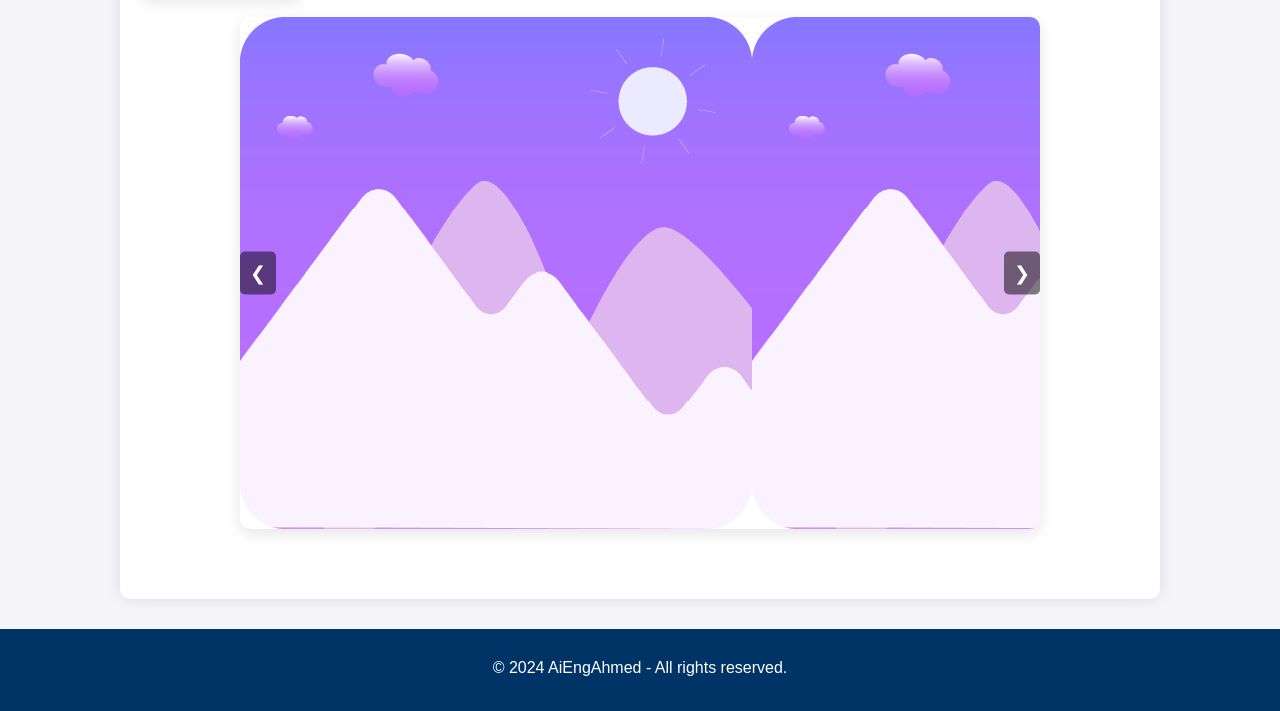
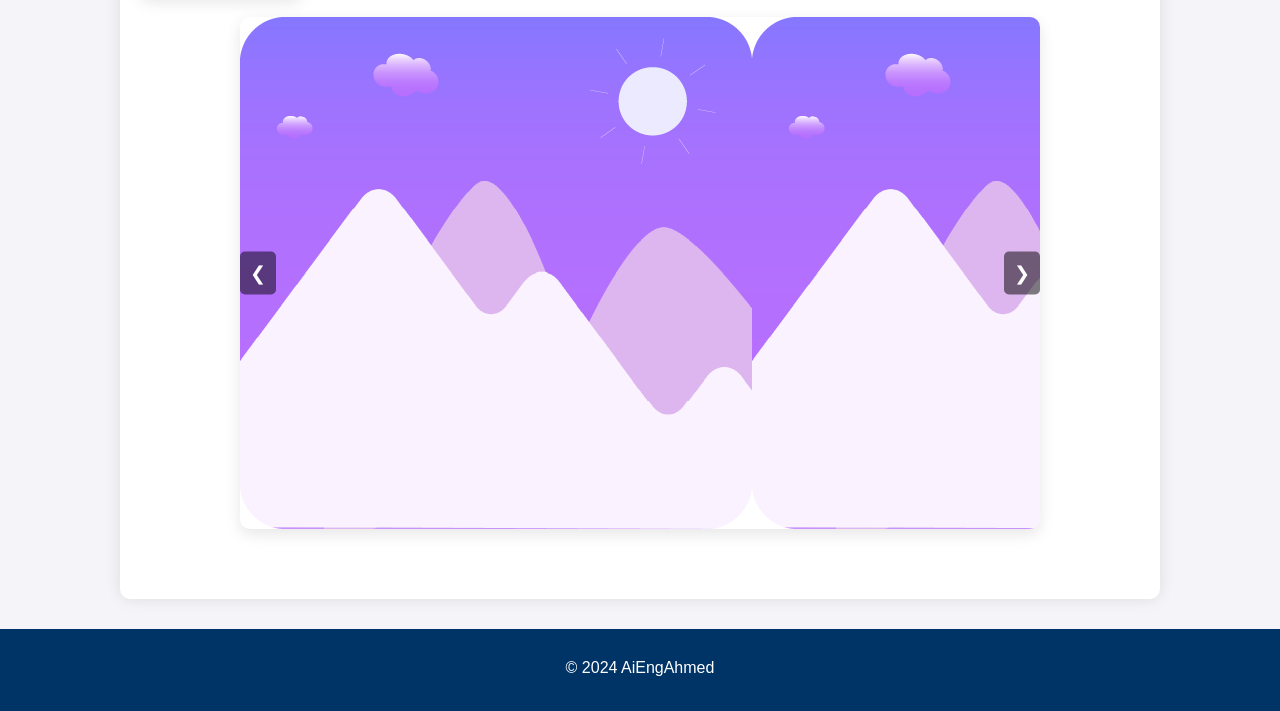
Before and after one commit to AiEngAhmed/Is-KAN-Architecture-Resilient-, a plain HTML site: page index.html in a window 1280 px wide. Shown: the part 594-1305 px from the top of the page. Drawn offline with Linux system fonts and the light colour scheme.

Commit message:
Update index.html

```diff
--- a/index.html
+++ b/index.html
@@ -49,7 +49,7 @@
     </section>
 
     <footer>
-        <p>&copy; 2024 AiEngAhmed - All rights reserved.</p>
+        <p>&copy; 2024 AiEngAhmed</p>
     </footer>
 
     <script src="slider.js"></script>
```
